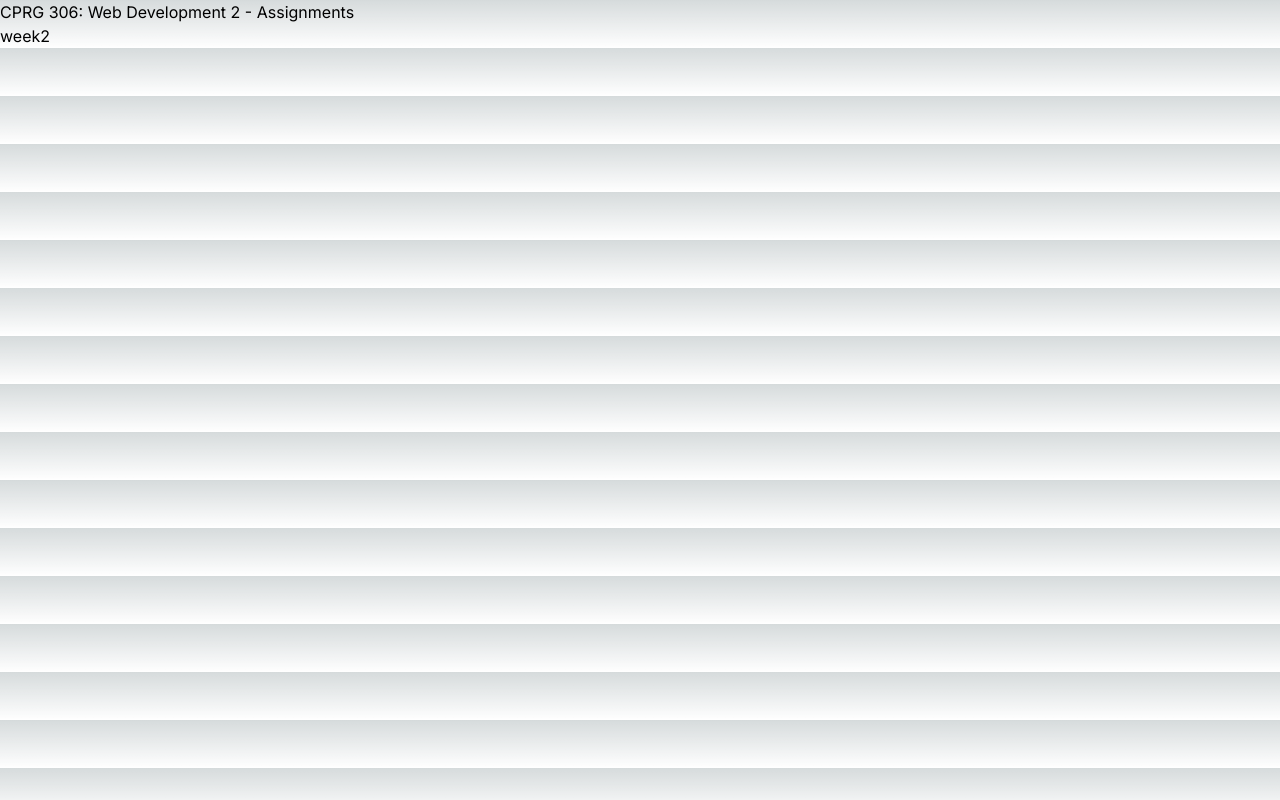
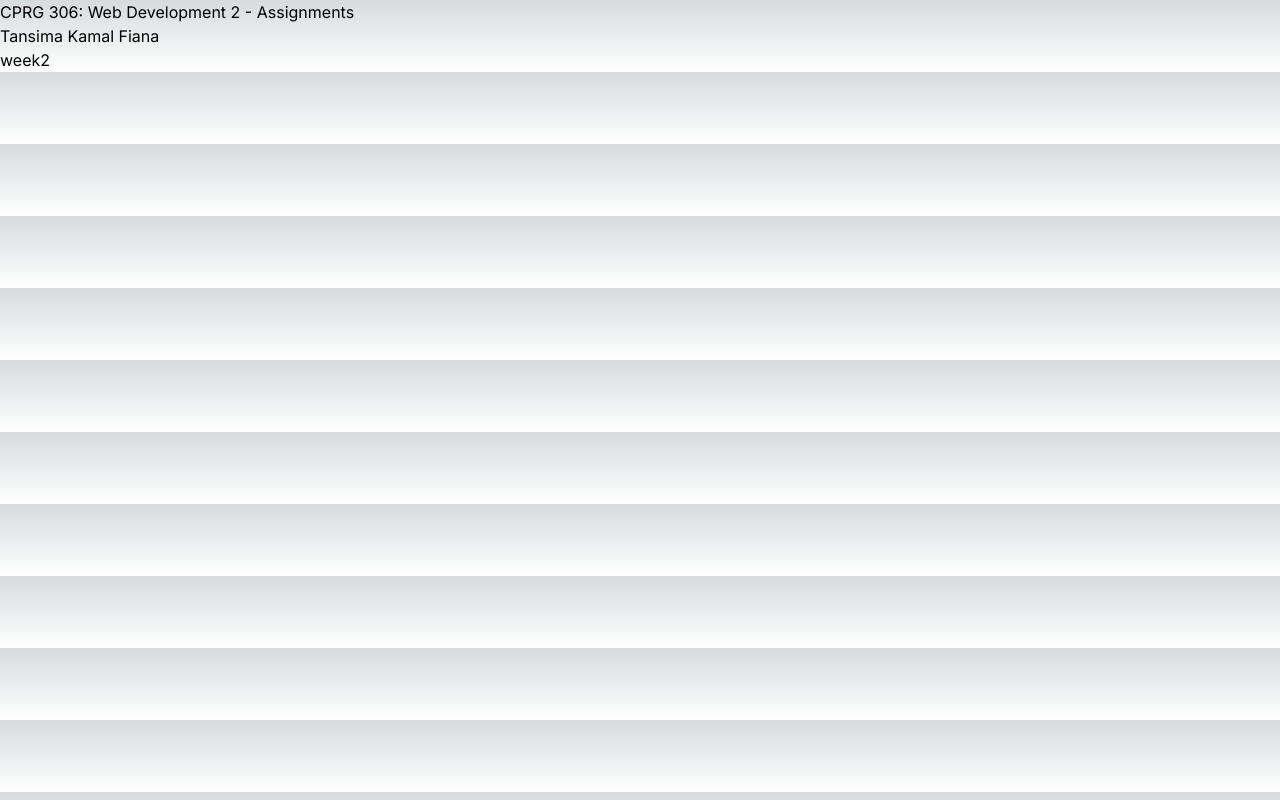
Before and after one commit to tansimafiana/cprg306-assignment, a Next.js app: page / in a window 1280 px wide. Built offline with nearby package versions, Linux system fonts and the light colour scheme.

Commit message:
Add week2

```diff
--- a/app/page.js
+++ b/app/page.js
@@ -9,6 +9,8 @@ const HomePage = () => {
   return (
     <div>
       <h1>CPRG 306: Web Development 2 - Assignments</h1>
+      <p>Tansima Kamal Fiana</p>
+
       <studentInfo />
       <Link href="/week2">week2</Link>
     </div>
```
